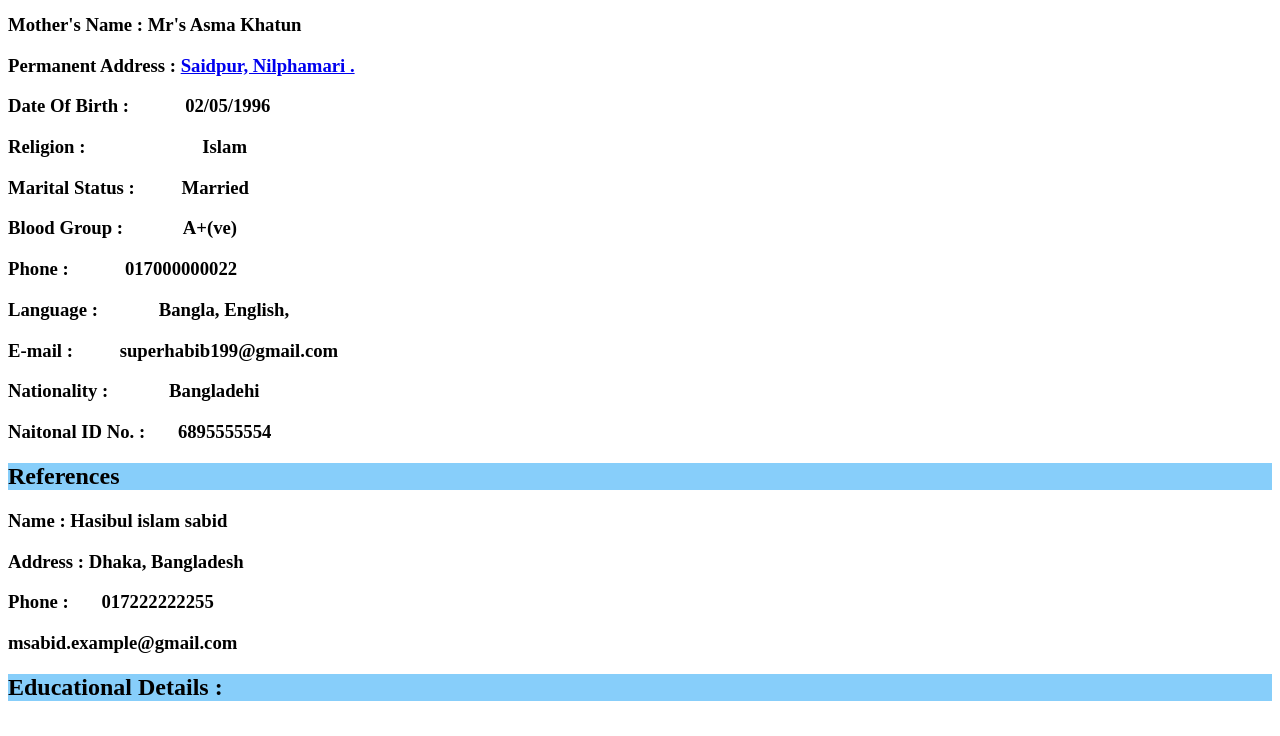
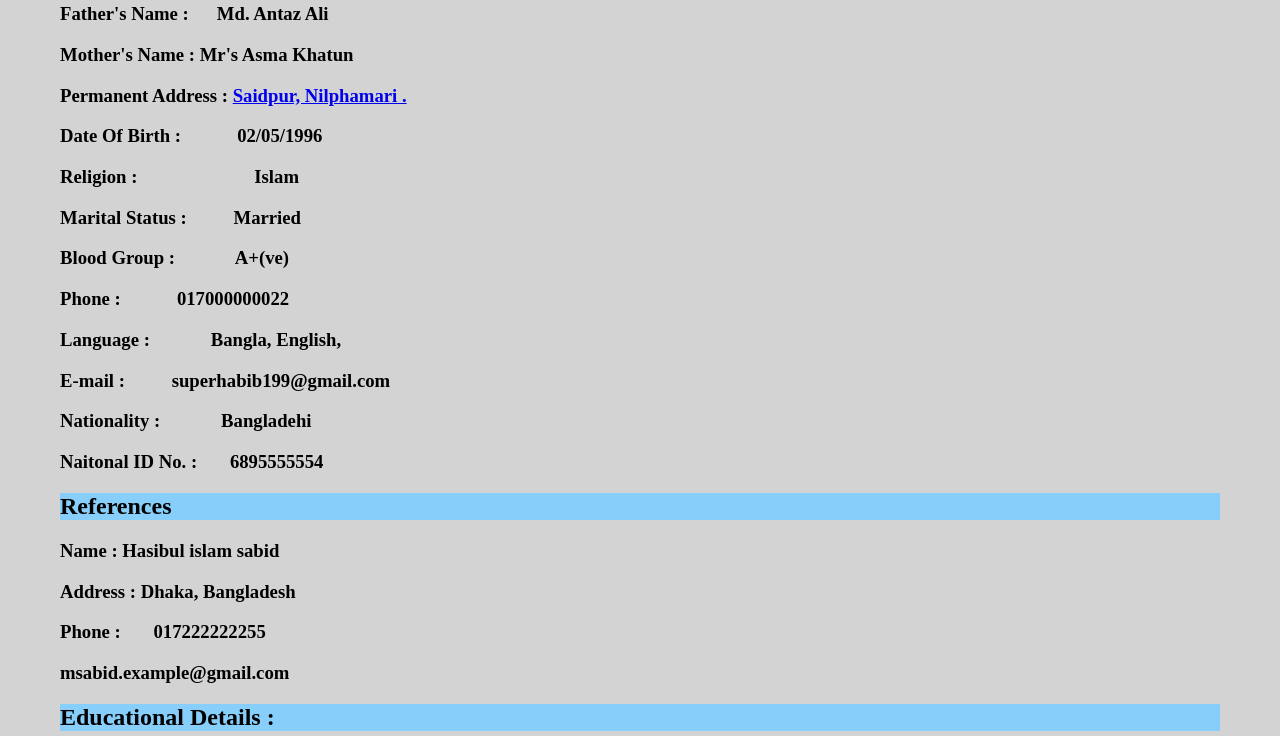
Before and after one commit to Hm-habib/first-porject-CV, a plain HTML site: page index.html in a window 1280 px wide. Shown: the part 288-1024 px from the top of the page. Drawn offline with Linux system fonts and the light colour scheme.

Commit message:
update some style element

```diff
--- a/index.html
+++ b/index.html
@@ -13,6 +13,15 @@
             border: 1px solid;
             border-collapse: collapse;
             padding: 10px;
+        }
+    </style>
+    <style>
+        body {
+            margin-top: 50px;
+            margin-left: 60px;
+            margin-right: 60px;
+            text-align: justify;
+            background-color: lightgray;
         }
     </style>
 </head>
```
